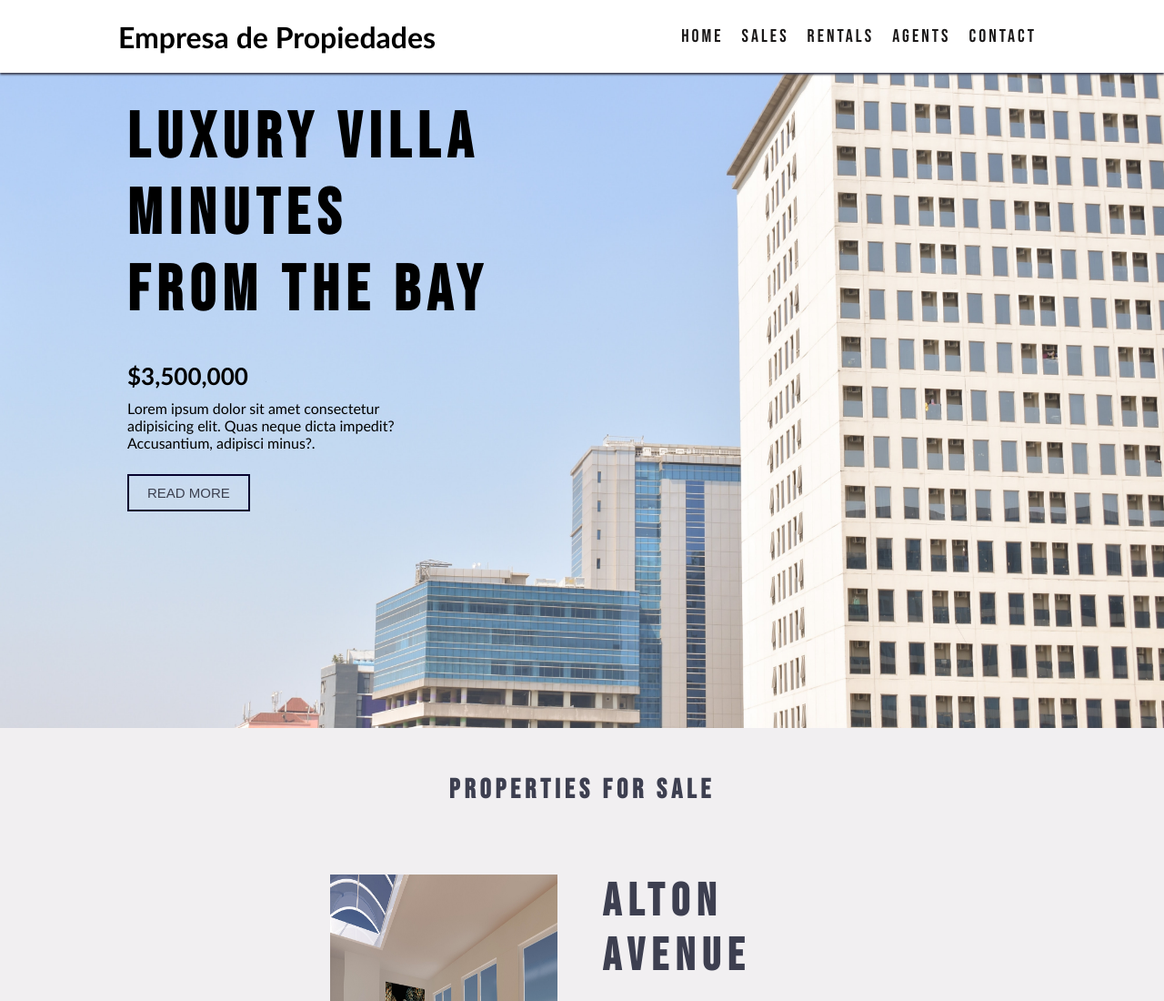
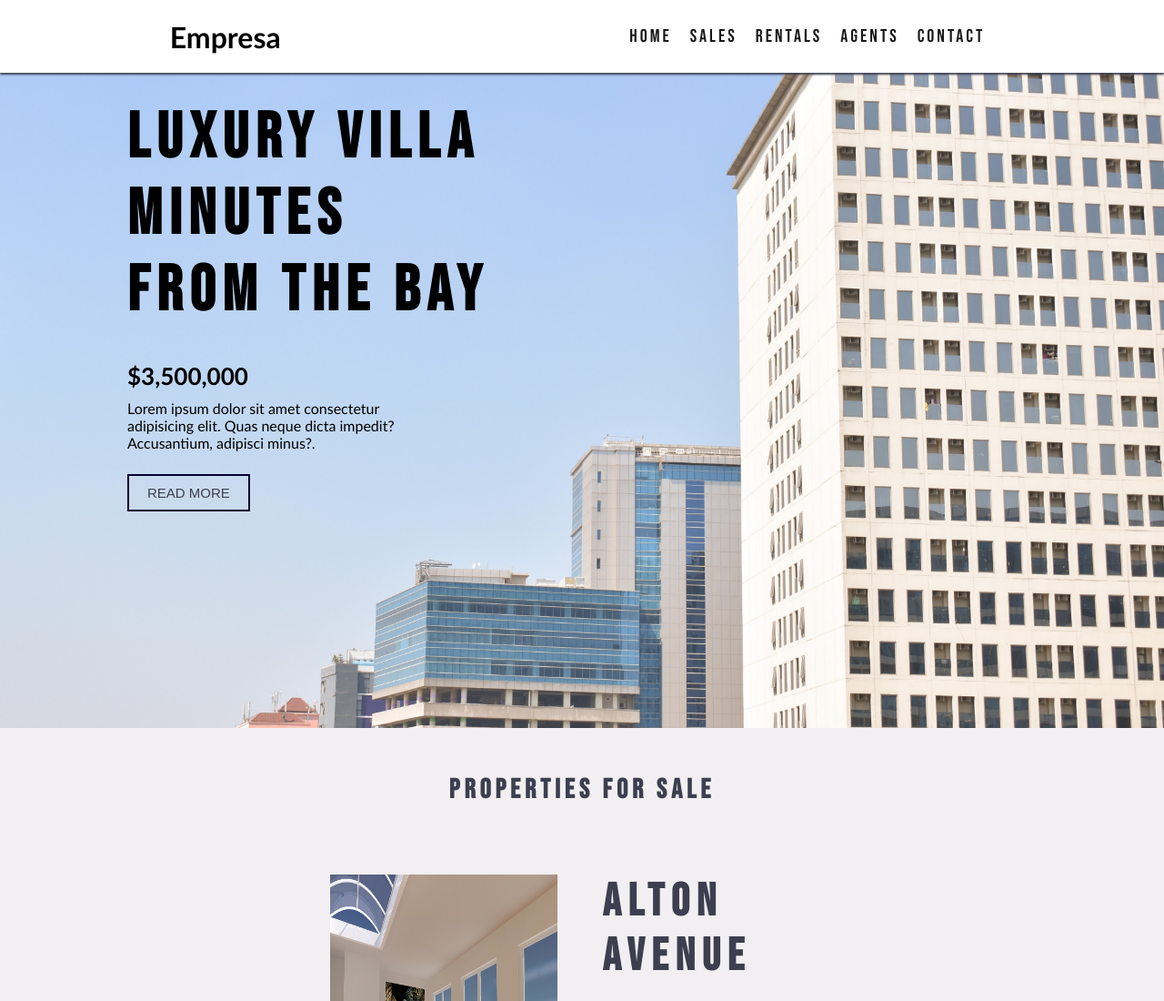
Before and after one commit to Aldair31/PractWeb, a plain HTML site: page index.html in a window 1280 px wide. Shown: the top 1100 px of the page at 91% size. Drawn offline with Linux system fonts and the light colour scheme.

Commit message:
Cambiando H1

```diff
--- a/index.html
+++ b/index.html
@@ -19,7 +19,7 @@
 <body>
     <header id="header">
         <h1>
-            Empresa de Propiedades
+            Empresa
         </h1>
         <nav id="menu">
 
```
